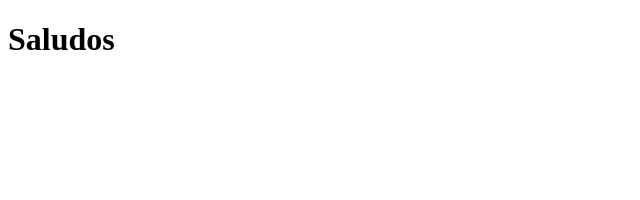
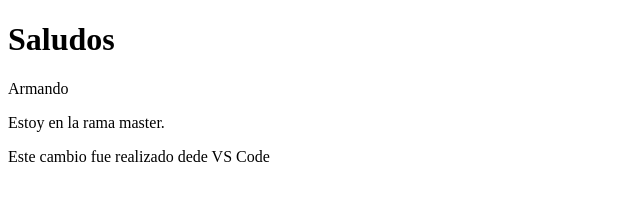
Before and after one commit to aparties/test-git, a plain HTML site: page index.html in a window 1280 px wide. Shown: the whole page, without its empty margins (0-640 px from the left). Drawn offline with Linux system fonts and the light colour scheme.

Commit message:
Primer commit desde VS Code

```diff
--- a/index.html
+++ b/index.html
@@ -3,9 +3,22 @@
 <head>
     <meta charset="UTF-8">
     <meta name="viewport" content="width=device-width, initial-scale=1.0">
-    <title>Practicando</title>
+    <title>Practicando VS Code</title>
 </head>
 <body>
     <h1>Saludos</h1>
+    <p>Armando</p>
+    <Section>
+        Estoy en la rama master.
+    </Section>
+<div>
+<p>
+
+    Este cambio fue realizado dede VS Code
+</p>
+
+</div>
+
+
 </body>
 </html>
```
Also changed, not shown: 1 other file.
